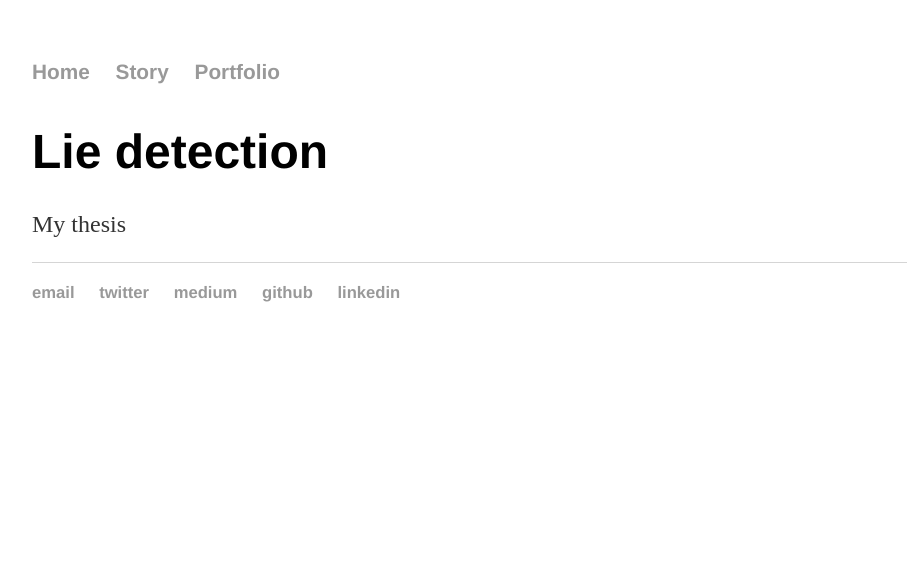
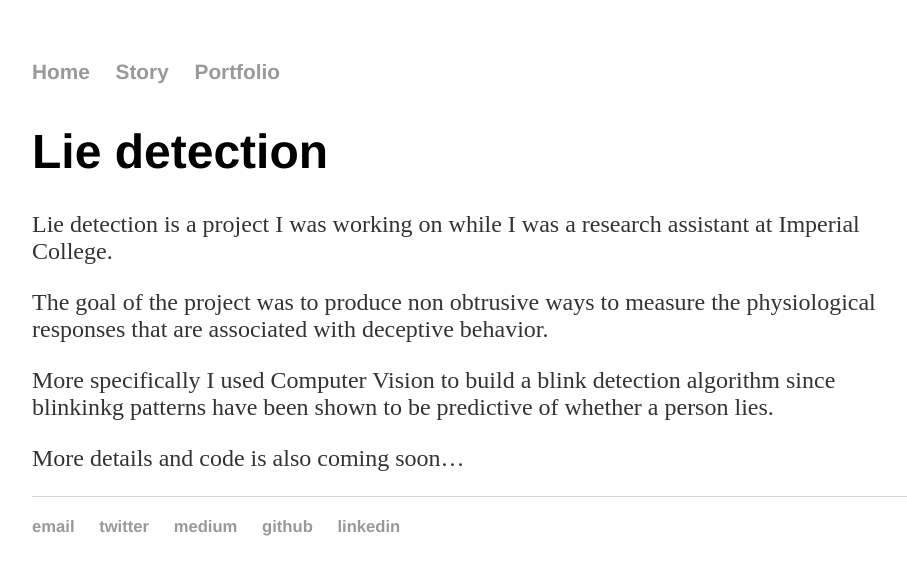
Before and after one commit to nsorros/nsorros.github.io, a Jekyll site: the page built from _posts/2013-12-31-lie-detection.md, in a window 1280 px wide. Shown: the top 575 px of the page, without its empty margins (160-1067 px from the left). Built offline with Jekyll 4.4.1, drawn with Linux system fonts in a browser that asks for light colours.

Commit message:
Update 2013-12-31-lie-detection.md

```diff
--- a/_posts/2013-12-31-lie-detection.md
+++ b/_posts/2013-12-31-lie-detection.md
@@ -4,4 +4,10 @@ title: Lie detection
 date: 2013-12-31
 ---
 
-My thesis
+Lie detection is a project I was working on while I was a research assistant at Imperial College.
+
+The goal of the project was to produce non obtrusive ways to measure the physiological responses that are associated with deceptive behavior.
+
+More specifically I used Computer Vision to build a blink detection algorithm since blinkinkg patterns have been shown to be predictive of whether a person lies.
+
+More details and code is also coming soon...
```
